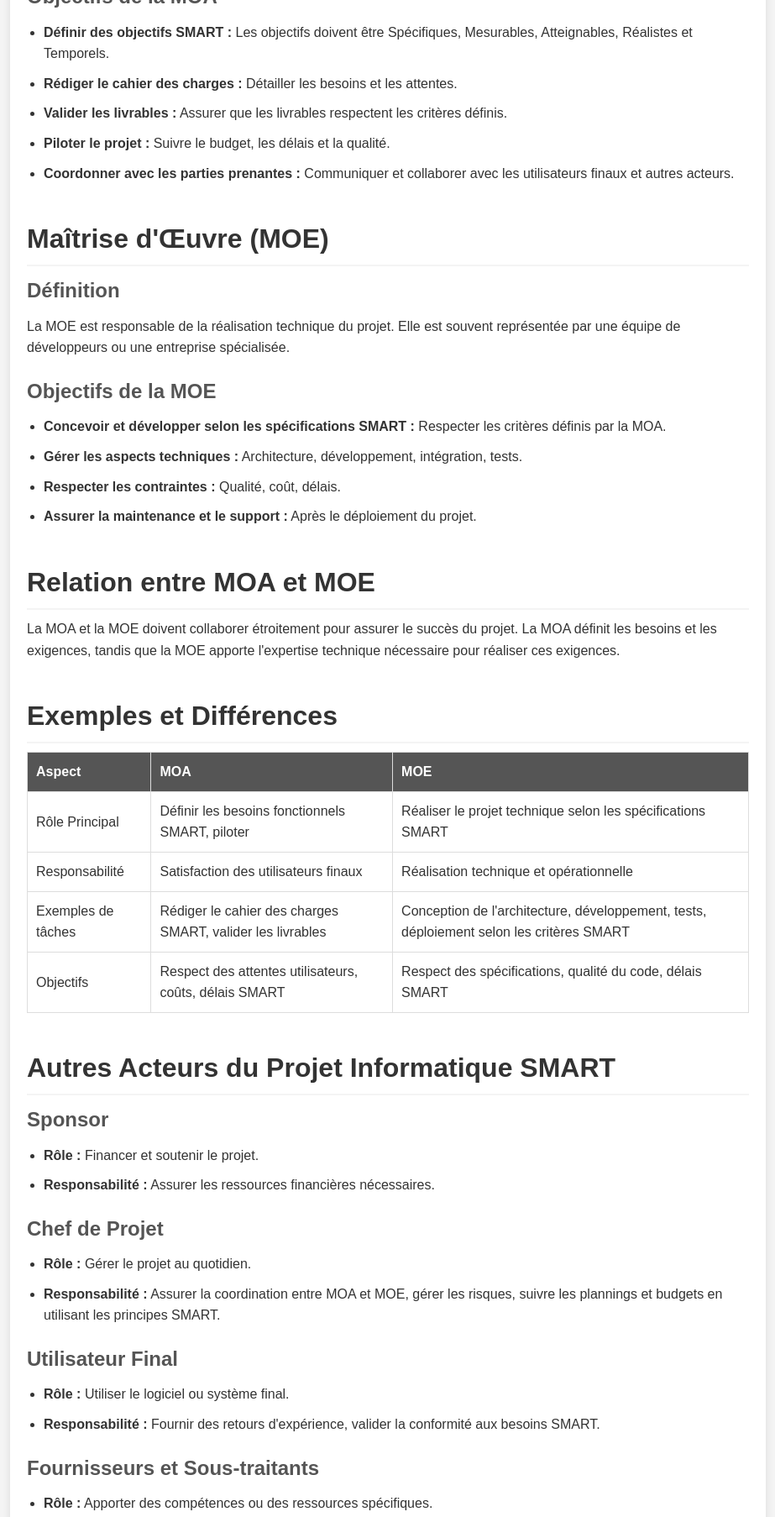
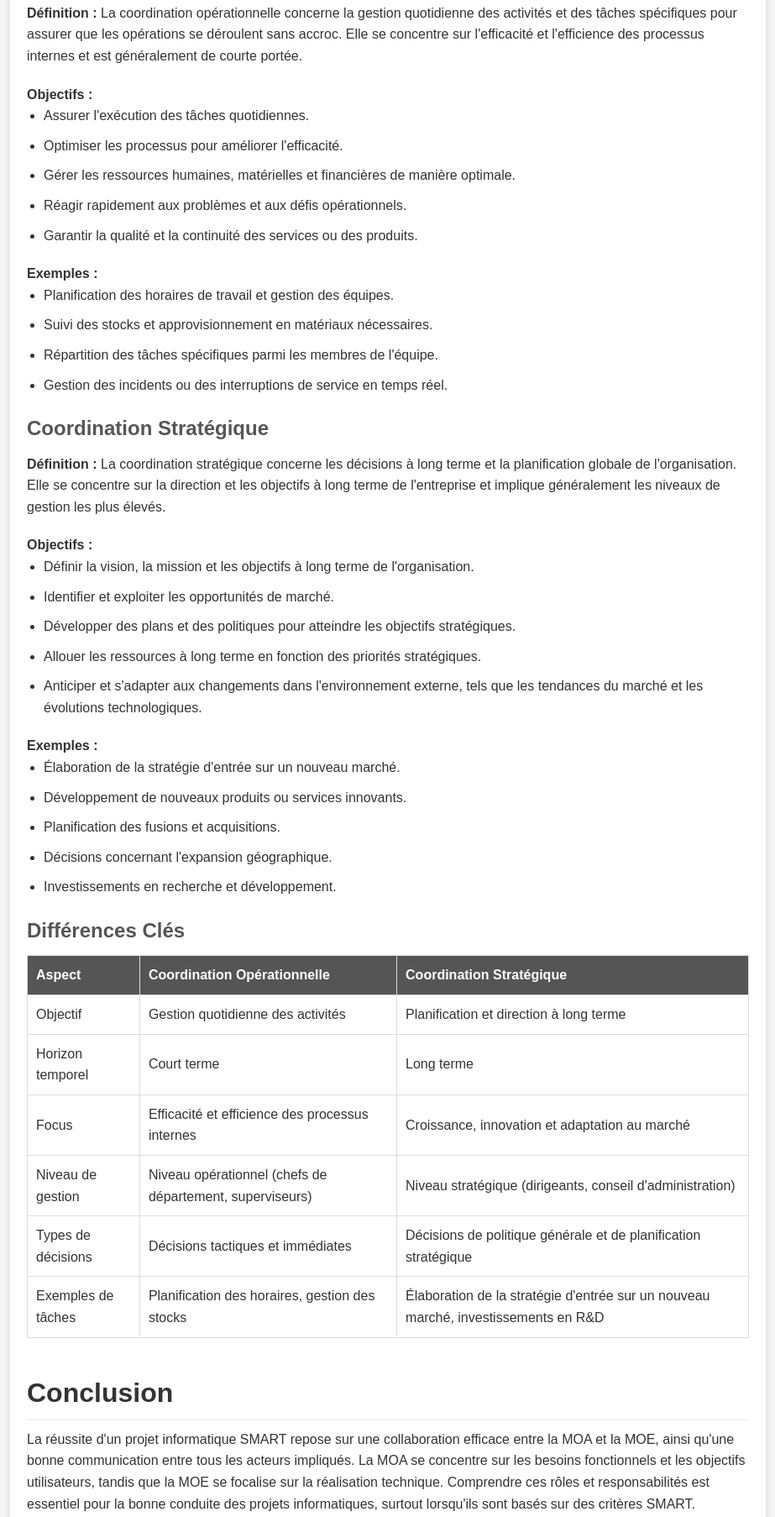
Before and after one commit to kourouma2211/moamoemoussa, a plain HTML site: page index.html in a window 1280 px wide. Shown: the part 741-2547 px from the top of the page at 84% size, without its empty margins (178-1101 px from the left). Drawn offline with Linux system fonts and the light colour scheme.

Commit message:
index.html

```diff
--- a/index.html
+++ b/index.html
@@ -21,6 +21,7 @@
                 <li><a href="#comparaison">Exemples et Différences</a></li>
                 <li><a href="#acteurs">Autres Acteurs du Projet</a></li>
                 <li><a href="#exemple">Exemple de Projet SMART</a></li>
+                <li><a href="#coordination">Coordination Opérationnelle vs. Stratégique</a></li>
                 <li><a href="#conclusion">Conclusion</a></li>
             </ul>
         </nav>
@@ -30,108 +31,95 @@
                 <p>Les projets informatiques nécessitent une gestion rigoureuse pour assurer leur succès. Deux concepts clés dans cette gestion sont la Maîtrise d'Ouvrage (MOA) et la Maîtrise d'Œuvre (MOE). Pour rendre ces projets encore plus efficaces, il est crucial d'utiliser des objectifs SMART.</p>
             </section>
 
-            <section id="moa">
-                <h2>Maîtrise d'Ouvrage (MOA)</h2>
-                <h3>Définition</h3>
-                <p>La MOA représente le commanditaire du projet, généralement le client ou l'entité qui exprime les besoins fonctionnels. Dans un projet informatique, la MOA est responsable de définir ce que le projet doit accomplir.</p>
-                <h3>Objectifs de la MOA</h3>
+            <!-- Other sections... -->
+
+            <section id="coordination">
+                <h2>Coordination Opérationnelle vs. Stratégique</h2>
+                <p>La coordination opérationnelle et la coordination stratégique sont deux niveaux de gestion essentiels dans une organisation, chacun avec des objectifs et des méthodes distincts.</p>
+                <h3>Coordination Opérationnelle</h3>
+                <p><strong>Définition :</strong> La coordination opérationnelle concerne la gestion quotidienne des activités et des tâches spécifiques pour assurer que les opérations se déroulent sans accroc. Elle se concentre sur l'efficacité et l'efficience des processus internes et est généralement de courte portée.</p>
+                <h4>Objectifs :</h4>
                 <ul>
-                    <li><strong>Définir des objectifs SMART :</strong> Les objectifs doivent être Spécifiques, Mesurables, Atteignables, Réalistes et Temporels.</li>
-                    <li><strong>Rédiger le cahier des charges :</strong> Détailler les besoins et les attentes.</li>
-                    <li><strong>Valider les livrables :</strong> Assurer que les livrables respectent les critères définis.</li>
-                    <li><strong>Piloter le projet :</strong> Suivre le budget, les délais et la qualité.</li>
-                    <li><strong>Coordonner avec les parties prenantes :</strong> Communiquer et collaborer avec les utilisateurs finaux et autres acteurs.</li>
+                    <li>Assurer l'exécution des tâches quotidiennes.</li>
+                    <li>Optimiser les processus pour améliorer l'efficacité.</li>
+                    <li>Gérer les ressources humaines, matérielles et financières de manière optimale.</li>
+                    <li>Réagir rapidement aux problèmes et aux défis opérationnels.</li>
+                    <li>Garantir la qualité et la continuité des services ou des produits.</li>
                 </ul>
-            </section>
 
-            <section id="moe">
-                <h2>Maîtrise d'Œuvre (MOE)</h2>
-                <h3>Définition</h3>
-                <p>La MOE est responsable de la réalisation technique du projet. Elle est souvent représentée par une équipe de développeurs ou une entreprise spécialisée.</p>
-                <h3>Objectifs de la MOE</h3>
+                <h4>Exemples :</h4>
                 <ul>
-                    <li><strong>Concevoir et développer selon les spécifications SMART :</strong> Respecter les critères définis par la MOA.</li>
-                    <li><strong>Gérer les aspects techniques :</strong> Architecture, développement, intégration, tests.</li>
-                    <li><strong>Respecter les contraintes :</strong> Qualité, coût, délais.</li>
-                    <li><strong>Assurer la maintenance et le support :</strong> Après le déploiement du projet.</li>
+                    <li>Planification des horaires de travail et gestion des équipes.</li>
+                    <li>Suivi des stocks et approvisionnement en matériaux nécessaires.</li>
+                    <li>Répartition des tâches spécifiques parmi les membres de l'équipe.</li>
+                    <li>Gestion des incidents ou des interruptions de service en temps réel.</li>
                 </ul>
-            </section>
 
-            <section id="relation">
-                <h2>Relation entre MOA et MOE</h2>
-                <p>La MOA et la MOE doivent collaborer étroitement pour assurer le succès du projet. La MOA définit les besoins et les exigences, tandis que la MOE apporte l'expertise technique nécessaire pour réaliser ces exigences.</p>
-            </section>
+                <h3>Coordination Stratégique</h3>
+                <p><strong>Définition :</strong> La coordination stratégique concerne les décisions à long terme et la planification globale de l'organisation. Elle se concentre sur la direction et les objectifs à long terme de l'entreprise et implique généralement les niveaux de gestion les plus élevés.</p>
+                <h4>Objectifs :</h4>
+                <ul>
+                    <li>Définir la vision, la mission et les objectifs à long terme de l'organisation.</li>
+                    <li>Identifier et exploiter les opportunités de marché.</li>
+                    <li>Développer des plans et des politiques pour atteindre les objectifs stratégiques.</li>
+                    <li>Allouer les ressources à long terme en fonction des priorités stratégiques.</li>
+                    <li>Anticiper et s'adapter aux changements dans l'environnement externe, tels que les tendances du marché et les évolutions technologiques.</li>
+                </ul>
 
-            <section id="comparaison">
-                <h2>Exemples et Différences</h2>
+                <h4>Exemples :</h4>
+                <ul>
+                    <li>Élaboration de la stratégie d'entrée sur un nouveau marché.</li>
+                    <li>Développement de nouveaux produits ou services innovants.</li>
+                    <li>Planification des fusions et acquisitions.</li>
+                    <li>Décisions concernant l'expansion géographique.</li>
+                    <li>Investissements en recherche et développement.</li>
+                </ul>
+
+                <h3>Différences Clés</h3>
                 <table>
                     <thead>
                         <tr>
                             <th>Aspect</th>
-                            <th>MOA</th>
-                            <th>MOE</th>
+                            <th>Coordination Opérationnelle</th>
+                            <th>Coordination Stratégique</th>
                         </tr>
                     </thead>
                     <tbody>
                         <tr>
-                            <td>Rôle Principal</td>
-                            <td>Définir les besoins fonctionnels SMART, piloter</td>
-                            <td>Réaliser le projet technique selon les spécifications SMART</td>
+                            <td>Objectif</td>
+                            <td>Gestion quotidienne des activités</td>
+                            <td>Planification et direction à long terme</td>
                         </tr>
                         <tr>
-                            <td>Responsabilité</td>
-                            <td>Satisfaction des utilisateurs finaux</td>
-                            <td>Réalisation technique et opérationnelle</td>
+                            <td>Horizon temporel</td>
+                            <td>Court terme</td>
+                            <td>Long terme</td>
+                        </tr>
+                        <tr>
+                            <td>Focus</td>
+                            <td>Efficacité et efficience des processus internes</td>
+                            <td>Croissance, innovation et adaptation au marché</td>
+                        </tr>
+                        <tr>
+                            <td>Niveau de gestion</td>
+                            <td>Niveau opérationnel (chefs de département, superviseurs)</td>
+                            <td>Niveau stratégique (dirigeants, conseil d'administration)</td>
+                        </tr>
+                        <tr>
+                            <td>Types de décisions</td>
+                            <td>Décisions tactiques et immédiates</td>
+                            <td>Décisions de politique générale et de planification stratégique</td>
                         </tr>
                         <tr>
                             <td>Exemples de tâches</td>
-                            <td>Rédiger le cahier des charges SMART, valider les livrables</td>
-                            <td>Conception de l'architecture, développement, tests, déploiement selon les critères SMART</td>
-                        </tr>
-                        <tr>
-                            <td>Objectifs</td>
-                            <td>Respect des attentes utilisateurs, coûts, délais SMART</td>
-                            <td>Respect des spécifications, qualité du code, délais SMART</td>
+                            <td>Planification des horaires, gestion des stocks</td>
+                            <td>Élaboration de la stratégie d'entrée sur un nouveau marché, investissements en R&D</td>
                         </tr>
                     </tbody>
                 </table>
             </section>
 
-            <section id="acteurs">
-                <h2>Autres Acteurs du Projet Informatique SMART</h2>
-                <h3>Sponsor</h3>
-                <ul>
-                    <li><strong>Rôle :</strong> Financer et soutenir le projet.</li>
-                    <li><strong>Responsabilité :</strong> Assurer les ressources financières nécessaires.</li>
-                </ul>
-                <h3>Chef de Projet</h3>
-                <ul>
-                    <li><strong>Rôle :</strong> Gérer le projet au quotidien.</li>
-                    <li><strong>Responsabilité :</strong> Assurer la coordination entre MOA et MOE, gérer les risques, suivre les plannings et budgets en utilisant les principes SMART.</li>
-                </ul>
-                <h3>Utilisateur Final</h3>
-                <ul>
-                    <li><strong>Rôle :</strong> Utiliser le logiciel ou système final.</li>
-                    <li><strong>Responsabilité :</strong> Fournir des retours d'expérience, valider la conformité aux besoins SMART.</li>
-                </ul>
-                <h3>Fournisseurs et Sous-traitants</h3>
-                <ul>
-                    <li><strong>Rôle :</strong> Apporter des compétences ou des ressources spécifiques.</li>
-                    <li><strong>Responsabilité :</strong> Respecter les engagements de qualité, coût, et délai SMART.</li>
-                </ul>
-            </section>
-
-            <section id="exemple">
-                <h2>Exemple de Projet Informatique SMART</h2>
-                <h3>Projet : Augmenter le trafic du site web de l'entreprise</h3>
-                <ul>
-                    <li><strong>Spécifique :</strong> Augmenter le trafic du site web de l'entreprise de 20\%.</li>
-                    <li><strong>Mesurable :</strong> Utiliser Google Analytics pour mesurer l'augmentation du trafic.</li>
-                    <li><strong>Atteignable :</strong> Atteindre une augmentation de 20\% en 6 mois grâce à des actions concrètes comme l'amélioration du SEO et des campagnes publicitaires.</li>
-                    <li><strong>Réaliste :</strong> L'entreprise dispose d'une équipe de marketing dédiée et d'un budget pour les campagnes publicitaires.</li>
-                    <li><strong>Temporel :</strong> Augmenter le trafic du site web de 20\% d'ici la fin de l'année.</li>
-                </ul>
-            </section>
+            <!-- Other sections... -->
 
             <section id="conclusion">
                 <h2>Conclusion</h2>
```
